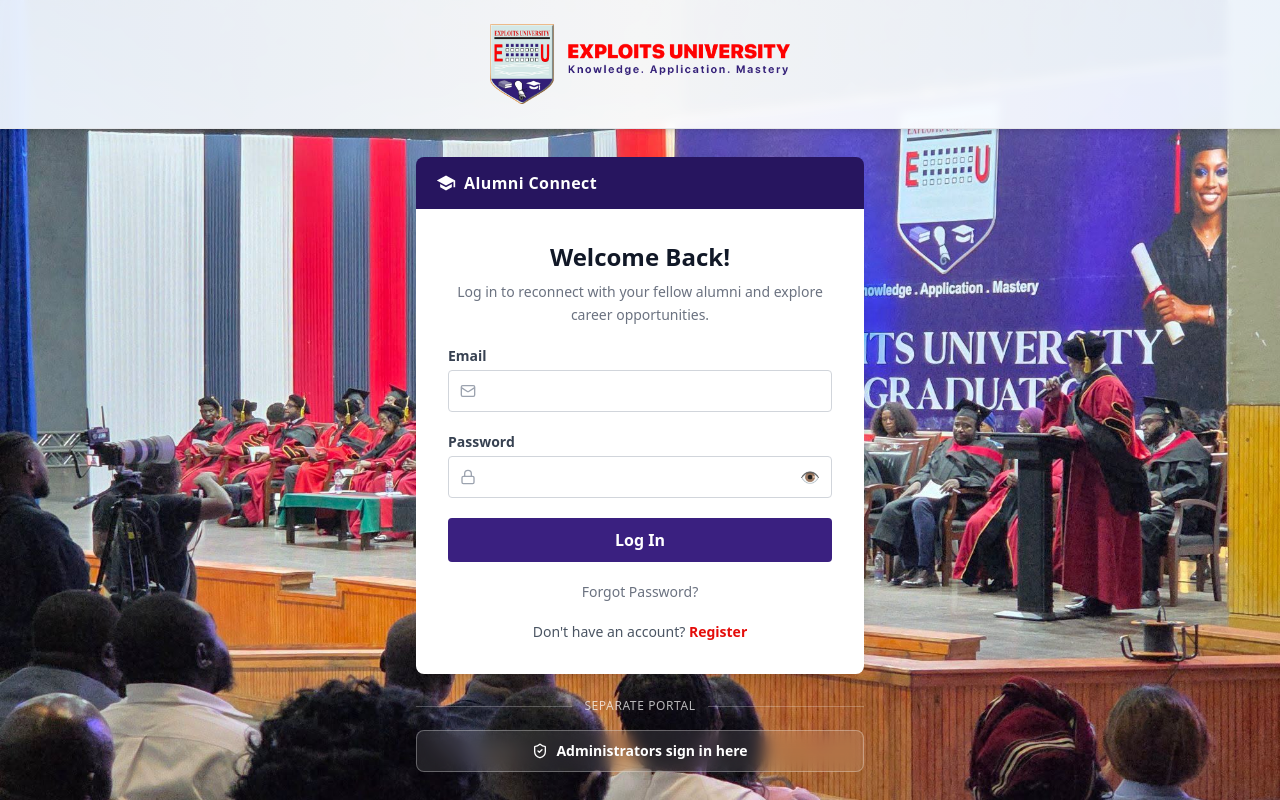
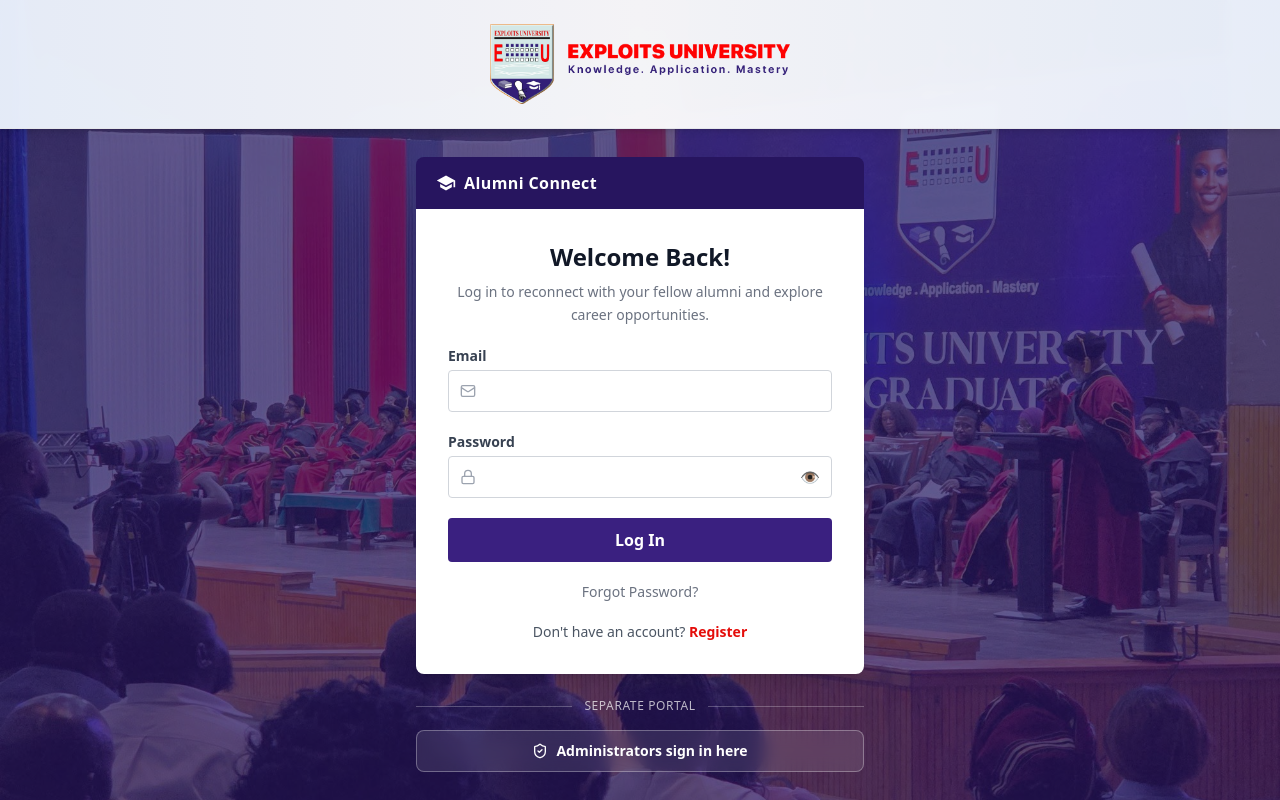
Before and after one commit to Xoski2/alumni-connect-frontend, a React (Vite) app: page /login in a window 1280 px wide. Built offline with nearby package versions, Linux system fonts and the light colour scheme; no server answers.

Commit message:
Dim auth page backgrounds with brand overlay

```diff
--- a/src/components/layout/Background.tsx
+++ b/src/components/layout/Background.tsx
@@ -18,6 +18,7 @@
           backgroundImage: `url(${imagePath})`,
         }}
       ></div>
+      <div className="fixed inset-0 bg-brand-primary/70 z-0"></div>
 
       {/* Content */}
       <div className="relative z-10">{children}</div>
```
